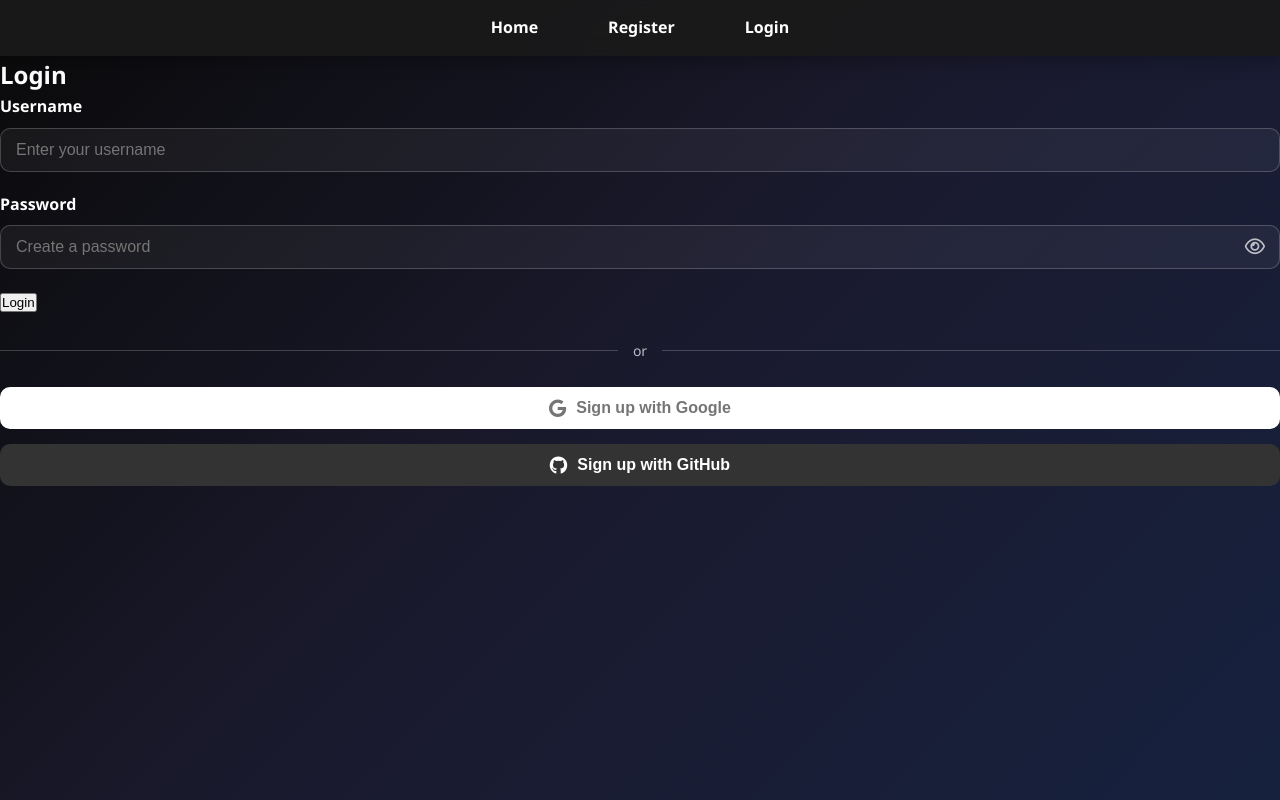
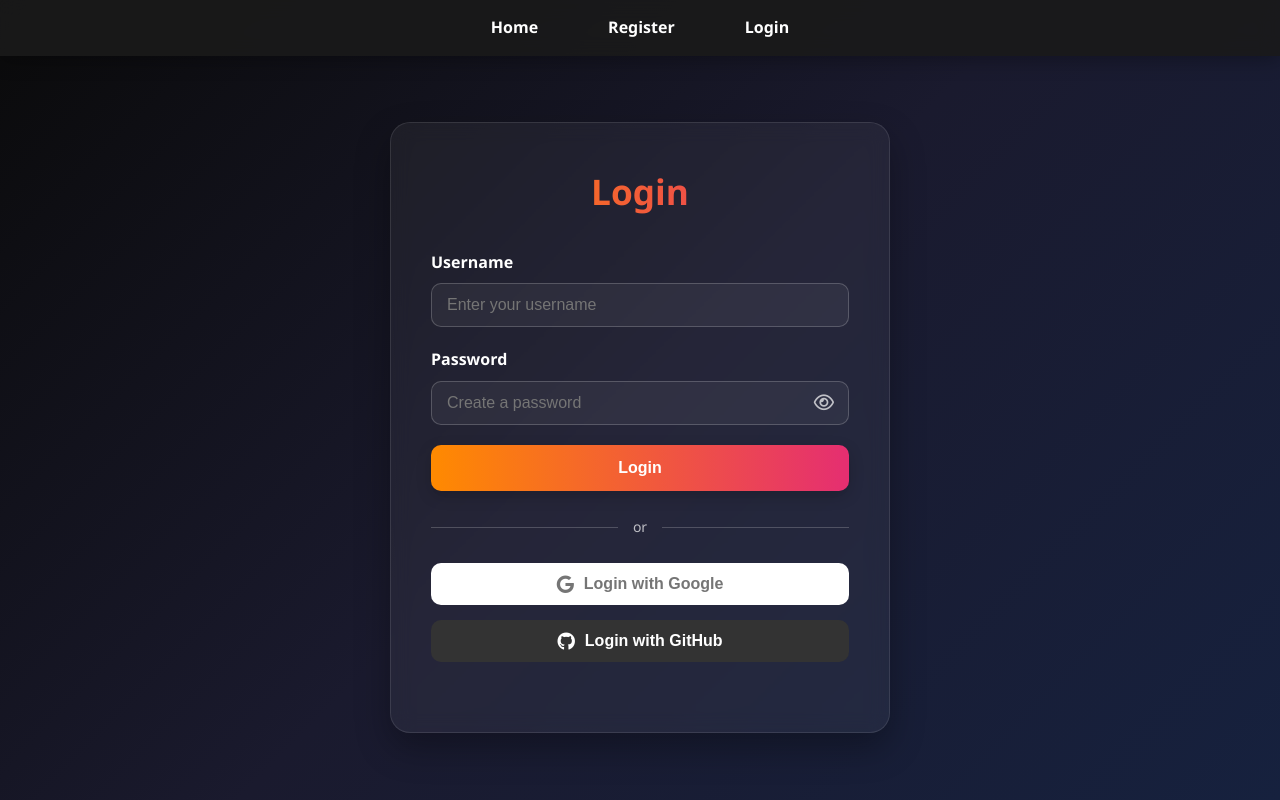
Before and after one commit to pablaofficeal/Flask_Project, a Flask app: page /login in a window 1280 px wide. Run offline with Flask 3, Linux system fonts and the light colour scheme.

Commit message:
Исправлено оформление страницы входа: изменены классы и тексты кнопок для логина

```diff
--- a/frontend/templates/login.html
+++ b/frontend/templates/login.html
@@ -18,9 +18,9 @@
         </ul>
     </div>
 
-    <div class="register-section">
-        <div class="register-container">
-            <h2 class="register-title">Login</h2>
+    <div class="login-section">
+        <div class="login-container">
+            <h2 class="login-title">Login</h2>
 
 
 
@@ -41,7 +41,7 @@
                     </div>
                 </div>
 
-                <button type="submit" class="register-btn">Login</button>
+                <button type="submit" class="login-btn">Login</button>
 
                 <div class="divider">
                     <div class="divider-line"></div>
@@ -51,10 +51,10 @@
 
                 <div class="social-login">
                     <button class="social-btn google-btn">
-                        <i class="fab fa-google"></i> Sign up with Google
+                        <i class="fab fa-google"></i> Login with Google
                     </button>
                     <button class="social-btn github-btn">
-                        <i class="fab fa-github"></i> Sign up with GitHub
+                        <i class="fab fa-github"></i> Login with GitHub
                     </button>
                 </div>
 
```
